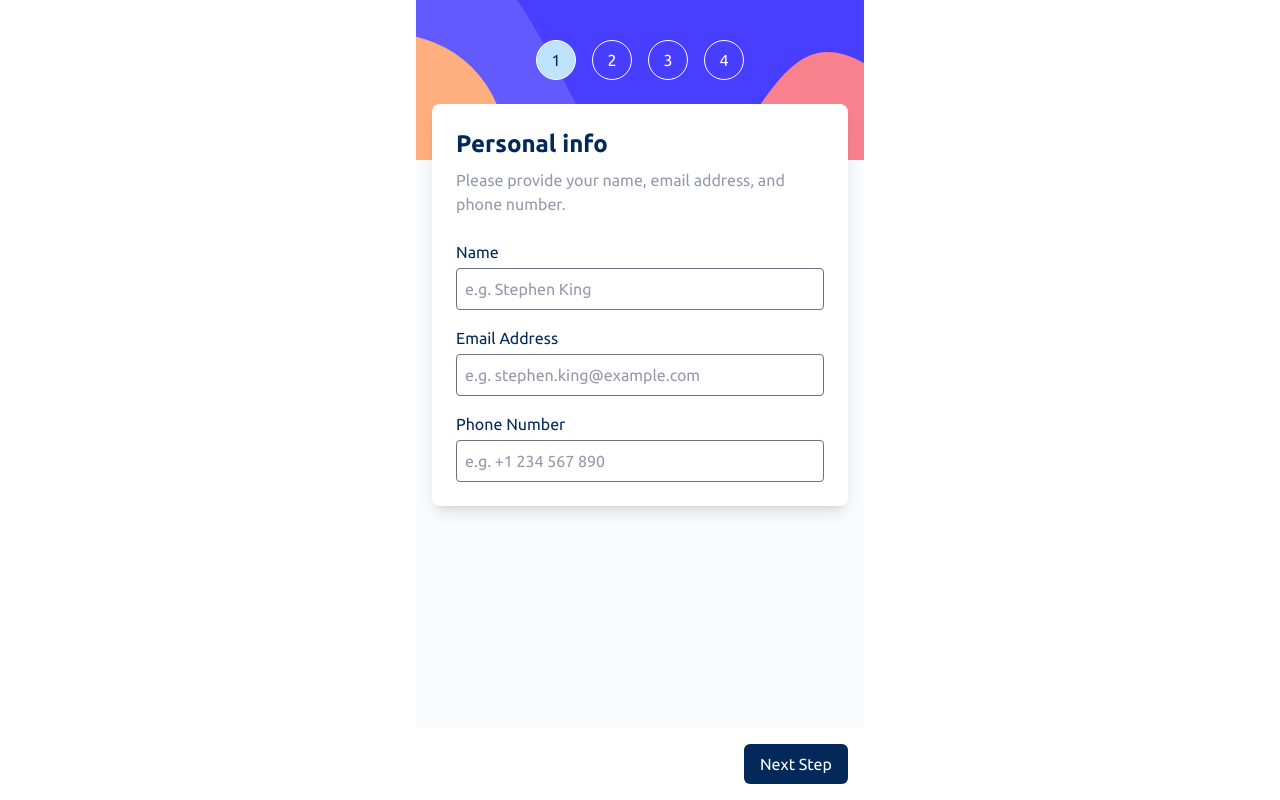
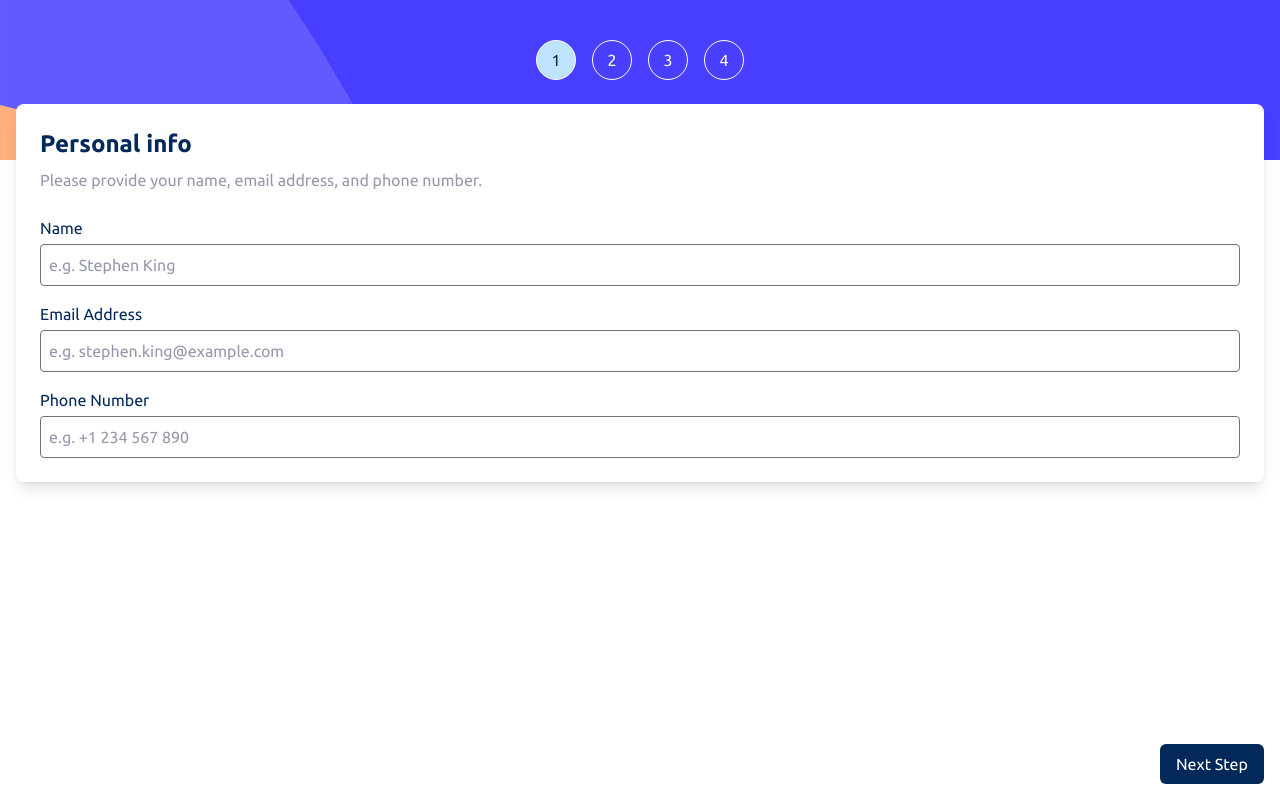
Before and after one commit to cjcoops/multi-step-form, a React (Vite) app: page / in a window 1280 px wide. Built offline with nearby package versions, Linux system fonts and the light colour scheme.

Commit message:
extract header and step buttons

```diff
--- a/src/App.tsx
+++ b/src/App.tsx
@@ -5,6 +5,8 @@ import { PlanSelectionForm } from './components/PlanSelectionForm';
 import { AddOnsForm } from './components/AddOnsForm';
 import { PLAN_OPTIONS } from './data';
 import { Summary } from './components/Summary';
+import { Header } from './components/Header';
+import { StepButtons } from './components/StepButtons';
 
 const STEPS = ['Your Info', 'Select Plan', 'Add-ons', 'Summary'];
 
@@ -34,21 +36,9 @@ function App() {
   const goToPlanSelection = () => setStep(2);
 
   return (
-    <div className="bg-alabaster mx-auto flex min-h-screen max-w-md flex-col">
-      <header className="h-40 bg-[url('/images/bg-sidebar-mobile.svg')] bg-cover bg-no-repeat p-10">
-        <div className="flex justify-center gap-4">
-          {STEPS.map((step, index) => (
-            <div
-              key={step}
-              className={`flex aspect-square h-10 items-center justify-center rounded-full border border-white ${
-                currentStep === index + 1 ? 'bg-light-blue text-marine-blue' : 'text-white'
-              }`}
-            >
-              {index + 1}
-            </div>
-          ))}
-        </div>
-      </header>
+    <div className="bg-alabaster">
+      <div className="mx-auto flex min-h-screen flex-col md:bg-white">
+        <Header currentStep={currentStep} steps={STEPS} />
         <main>
           <div className="mx-4 -mt-14 rounded-lg bg-white p-6 shadow-lg">
             {currentStep === 1 && (
@@ -63,20 +53,13 @@ function App() {
             {currentStep === 4 && <Summary formData={formValues} changePlan={goToPlanSelection} />}
           </div>
         </main>
-      <footer className="sticky bottom-0 mt-auto flex bg-white p-4">
-        {currentStep > 1 && (
-          <button type="button" onClick={handleBack} className="text-cool-gray">
-            Go Back
-          </button>
-        )}
-        <button
-          type="button"
-          onClick={handleNext}
-          className={`ml-auto rounded-md px-4 py-2 text-white ${currentStep === STEPS.length ? 'bg-purplish-blue' : 'bg-marine-blue'}`}
-        >
-          {currentStep === STEPS.length ? 'Confirm' : 'Next Step'}
-        </button>
-      </footer>
+        <StepButtons
+          currentStep={currentStep}
+          totalSteps={STEPS.length}
+          onNext={handleNext}
+          onBack={handleBack}
+        />
+      </div>
     </div>
   );
 }
--- /dev/null
+++ b/src/components/Header.tsx
@@ -0,0 +1,23 @@
+interface HeaderProps {
+  currentStep: number;
+  steps: string[];
+}
+
+export function Header({ currentStep, steps }: HeaderProps) {
+  return (
+    <header className="h-40 bg-[url('/images/bg-sidebar-mobile.svg')] bg-cover bg-no-repeat p-10">
+      <div className="flex justify-center gap-4">
+        {steps.map((step, index) => (
+          <div
+            key={step}
+            className={`flex aspect-square h-10 items-center justify-center rounded-full border border-white ${
+              currentStep === index + 1 ? 'bg-light-blue text-marine-blue' : 'text-white'
+            }`}
+          >
+            {index + 1}
+          </div>
+        ))}
+      </div>
+    </header>
+  );
+}
--- /dev/null
+++ b/src/components/StepButtons.tsx
@@ -0,0 +1,27 @@
+interface StepButtonsProps {
+  currentStep: number;
+  totalSteps: number;
+  onNext: () => void;
+  onBack: () => void;
+}
+
+export function StepButtons({ currentStep, totalSteps, onNext, onBack }: StepButtonsProps) {
+  return (
+    <footer className="sticky bottom-0 mt-auto flex bg-white p-4">
+      {currentStep > 1 && (
+        <button type="button" onClick={onBack} className="text-cool-gray">
+          Go Back
+        </button>
+      )}
+      <button
+        type="button"
+        onClick={onNext}
+        className={`ml-auto rounded-md px-4 py-2 text-white ${
+          currentStep === totalSteps ? 'bg-purplish-blue' : 'bg-marine-blue'
+        }`}
+      >
+        {currentStep === totalSteps ? 'Confirm' : 'Next Step'}
+      </button>
+    </footer>
+  );
+}
```
Lines whose indentation alone changed are shown as unchanged.
